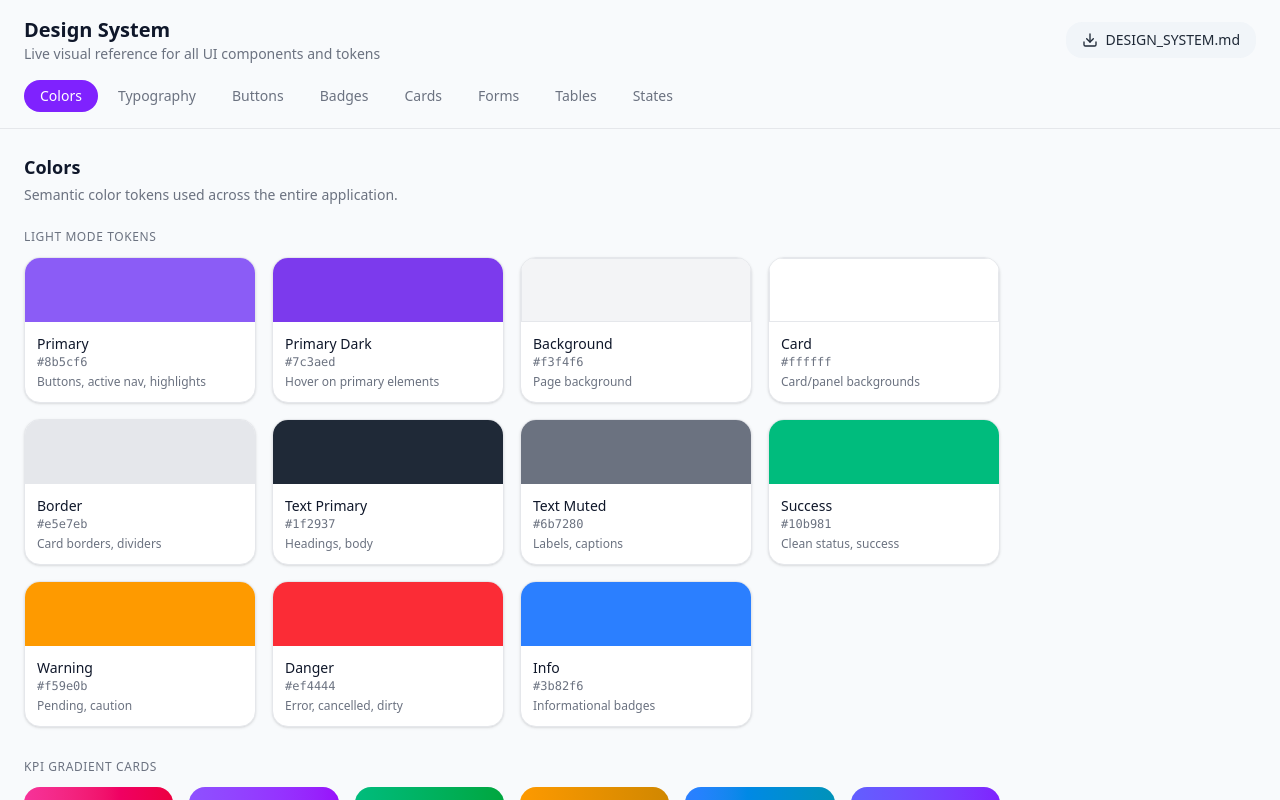
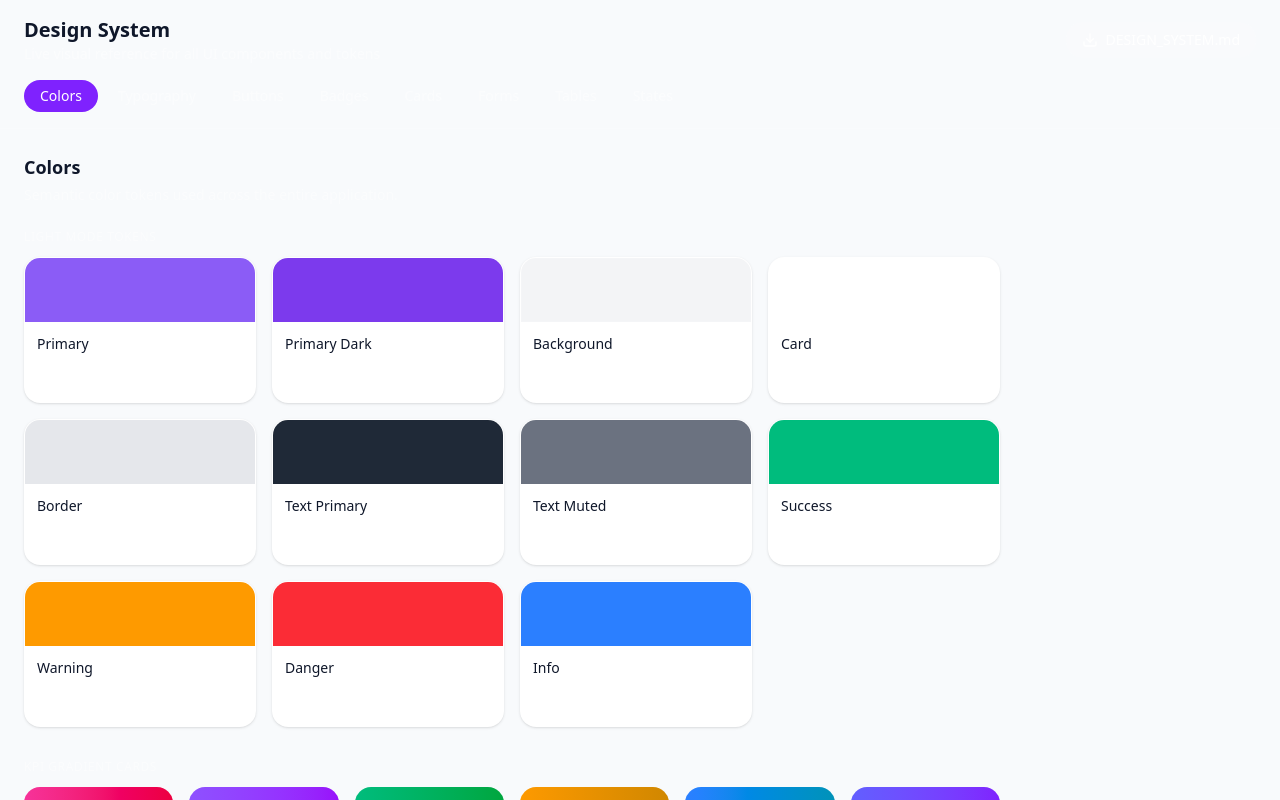
Before and after one commit to rumedsodimana-stack/Os-front-end, a React (Vite) app: page /style-guide in a window 1280 px wide. Built offline with nearby package versions, Linux system fonts and the light colour scheme; no server answers.

Commit message:
feat: unify UI with TravelBook design system

```diff
--- a/src/App.tsx
+++ b/src/App.tsx
@@ -105,7 +105,7 @@ function DashboardApp() {
 
 export default function App() {
   return (
-    <ThemeProvider defaultTheme="system" storageKey="omnistay-theme">
+    <ThemeProvider defaultTheme="dark" storageKey="travelbook-hotel-os-theme">
       <ThemeApplier />
       <Routes>
         <Route path="/login" element={<Login />} />
--- a/src/components/Layout.tsx
+++ b/src/components/Layout.tsx
@@ -101,9 +101,9 @@ export function Layout({
         onMouseLeave={() => setHoveredDept(null)}
       >
         {/* Darker Left Strip (Main Menu) */}
-        <div className="w-16 bg-violet-700/90 backdrop-blur-md h-full rounded-r-2xl z-20 flex flex-col items-center py-6 shadow-xl absolute left-0 top-0 border-r border-white/10">
+        <div className="w-16 bg-[#0a1d26]/90 backdrop-blur-md h-full rounded-r-2xl z-20 flex flex-col items-center py-6 shadow-xl absolute left-0 top-0 border-r border-white/10">
           {/* Logo */}
-          <div className="w-9 h-9 bg-white/10 rounded-xl flex items-center justify-center mb-4 text-white font-bold text-lg shadow-inner shrink-0">
+          <div className="w-9 h-9 bg-amber-300/20 rounded-xl flex items-center justify-center mb-4 text-amber-300 font-bold text-lg shadow-inner shrink-0">
             O
           </div>
 
@@ -121,7 +121,7 @@ export function Layout({
                   }}
                   className={cn(
                     "w-full h-9 rounded-xl flex items-center justify-center transition-all relative group shrink-0",
-                    isActive ? "bg-violet-500/90 shadow-md text-white border border-white/10" : "text-violet-300 hover:text-white hover:bg-white/10"
+                    isActive ? "bg-amber-300 text-slate-950 shadow-md border border-amber-200/20" : "text-white/55 hover:text-white hover:bg-white/10"
                   )}
                   title={dept.name}
                 >
@@ -137,25 +137,25 @@ export function Layout({
         </div>
 
         {/* Submenu Area */}
-        <div className="flex-1 bg-violet-500/90 backdrop-blur-md h-full rounded-r-[40px] pl-16 flex flex-col z-10 py-6 transition-all">
+        <div className="flex-1 bg-[#0a1d26]/80 backdrop-blur-xl h-full rounded-r-[40px] pl-16 flex flex-col z-10 py-6 transition-all border-r border-white/10">
 
           {/* User Profile */}
           <div className="flex items-center gap-3 px-6 mb-8 text-white">
-            <div className="w-10 h-10 rounded-full bg-violet-400/80 flex items-center justify-center overflow-hidden border-2 border-violet-300/50 shrink-0 shadow-sm">
+            <div className="w-10 h-10 rounded-full bg-white/10 flex items-center justify-center overflow-hidden border-2 border-white/20 shrink-0 shadow-sm">
               <img src="https://i.pravatar.cc/150?u=a042581f4e29026024d" alt="User" className="w-full h-full object-cover" />
             </div>
             <div className={cn("flex flex-col", !sidebarOpen && "md:hidden")}>
               <span className="font-medium text-sm whitespace-nowrap">Jane Doe</span>
-              <span className="text-xs text-violet-200 truncate max-w-[100px]">{displayDept.name}</span>
+              <span className="text-xs text-white/55 truncate max-w-[100px]">{displayDept.name}</span>
             </div>
-            <button className={cn("ml-auto text-violet-200 hover:text-white", !sidebarOpen && "md:hidden")}>
+            <button className={cn("ml-auto text-white/55 hover:text-white", !sidebarOpen && "md:hidden")}>
               <ChevronDown className="w-4 h-4" />
             </button>
           </div>
 
           {/* Submenu Title */}
           <div className="px-6 mb-4">
-            <h3 className="text-violet-200 text-xs font-bold uppercase tracking-wider">{displayDept.name}</h3>
+            <h3 className="text-white/40 text-xs font-bold uppercase tracking-wider">{displayDept.name}</h3>
           </div>
 
           {/* Submenu Links */}
@@ -171,7 +171,7 @@ export function Layout({
                   }}
                   className={cn(
                     "w-full flex items-center gap-3 px-4 py-3 rounded-l-full transition-colors relative group text-left outline-none",
-                    isSubActive ? "text-violet-700 dark:text-violet-300 font-medium" : "text-white hover:bg-white/10"
+                    isSubActive ? "text-amber-300 font-medium" : "text-white hover:bg-white/10"
                   )}
                 >
                   {isSubActive && (
@@ -194,7 +194,7 @@ export function Layout({
           </nav>
 
           {/* Bottom Links */}
-          <div className="mt-auto pl-6 flex flex-col gap-2 pt-4 border-t border-violet-400/50 mx-4">
+          <div className="mt-auto pl-6 flex flex-col gap-2 pt-4 border-t border-white/10 mx-4">
             {import.meta.env.DEV && (
               <a
                 href="/style-guide"
@@ -227,6 +227,8 @@ export function Layout({
           >
             <Menu className="h-6 w-6" />
           </button>
+
+          <div className="text-amber-300 font-bold text-sm tracking-wider uppercase hidden md:block">TravelBook Hotel OS</div>
 
           <div className="flex-1 flex justify-center max-w-3xl mx-auto">
             <div className="bg-card rounded-full shadow-sm flex items-center px-4 py-2 w-full border border-border">
--- a/src/components/ThemeApplier.tsx
+++ b/src/components/ThemeApplier.tsx
@@ -40,10 +40,10 @@ export function ThemeApplier() {
     // Apply dark mode class
     if (theme.darkMode) {
       root.classList.add("dark");
-      localStorage.setItem("omnistay-theme", "dark");
+      localStorage.setItem("travelbook-hotel-os-theme", "dark");
     } else {
       root.classList.remove("dark");
-      localStorage.setItem("omnistay-theme", "light");
+      localStorage.setItem("travelbook-hotel-os-theme", "light");
     }
 
     // Apply primary color to the actual CSS variable the UI uses
--- a/src/index.css
+++ b/src/index.css
@@ -35,65 +35,35 @@
 
 @layer base {
   :root {
-    --background: #f3f4f6; /* gray-100 to match the design background */
-    --foreground: #1f2937; /* gray-800 */
+    --background: #07161d;
+    --foreground: #ffffff;
 
-    --card: #ffffff;
-    --card-foreground: #1f2937;
+    --card: rgba(255, 255, 255, 0.05);
+    --card-foreground: #ffffff;
 
-    --popover: #ffffff;
-    --popover-foreground: #1f2937;
+    --popover: #0a1d26;
+    --popover-foreground: #ffffff;
 
-    --primary: #8b5cf6; /* violet-500 */
-    --primary-foreground: #ffffff;
+    --primary: #fbbf24;
+    --primary-foreground: #0c0a09;
 
-    --secondary: #f1f5f9;
-    --secondary-foreground: #1f2937;
+    --secondary: rgba(255, 255, 255, 0.08);
+    --secondary-foreground: #ffffff;
 
-    --muted: #f3f4f6;
-    --muted-foreground: #6b7280;
+    --muted: rgba(255, 255, 255, 0.05);
+    --muted-foreground: rgba(255, 255, 255, 0.45);
 
-    --accent: #f3f4f6;
-    --accent-foreground: #1f2937;
+    --accent: rgba(251, 191, 36, 0.15);
+    --accent-foreground: #fbbf24;
 
     --destructive: #ef4444;
     --destructive-foreground: #ffffff;
 
-    --border: #e5e7eb;
-    --input: #e5e7eb;
-    --ring: #8b5cf6;
+    --border: rgba(255, 255, 255, 0.1);
+    --input: rgba(255, 255, 255, 0.08);
+    --ring: #fbbf24;
 
     --radius: 1rem;
-  }
-
-  .dark {
-    --background: #0f172a;
-    --foreground: #f8fafc;
-
-    --card: #1e293b;
-    --card-foreground: #f8fafc;
-
-    --popover: #1e293b;
-    --popover-foreground: #f8fafc;
-
-    --primary: #8b5cf6;
-    --primary-foreground: #ffffff;
-
-    --secondary: #334155;
-    --secondary-foreground: #f8fafc;
-
-    --muted: #334155;
-    --muted-foreground: #94a3b8;
-
-    --accent: #334155;
-    --accent-foreground: #f8fafc;
-
-    --destructive: #7f1d1d;
-    --destructive-foreground: #f8fafc;
-
-    --border: #334155;
-    --input: #334155;
-    --ring: #8b5cf6;
   }
 }
 
@@ -134,6 +104,33 @@
   }
 }
 
+/* TravelBook Design System */
+.glass {
+  background: rgba(255, 255, 255, 0.05);
+  backdrop-filter: blur(20px);
+  -webkit-backdrop-filter: blur(20px);
+  border: 1px solid rgba(255, 255, 255, 0.1);
+}
+
+.glass-hover:hover {
+  background: rgba(255, 255, 255, 0.08);
+  border-color: rgba(255, 255, 255, 0.15);
+}
+
+::-webkit-scrollbar {
+  width: 6px;
+}
+::-webkit-scrollbar-track {
+  background: transparent;
+}
+::-webkit-scrollbar-thumb {
+  background: rgba(255, 255, 255, 0.1);
+  border-radius: 3px;
+}
+::-webkit-scrollbar-thumb:hover {
+  background: rgba(255, 255, 255, 0.2);
+}
+
 @keyframes slideInRight {
   from { transform: translateX(100%); opacity: 0; }
   to   { transform: translateX(0);    opacity: 1; }
```
